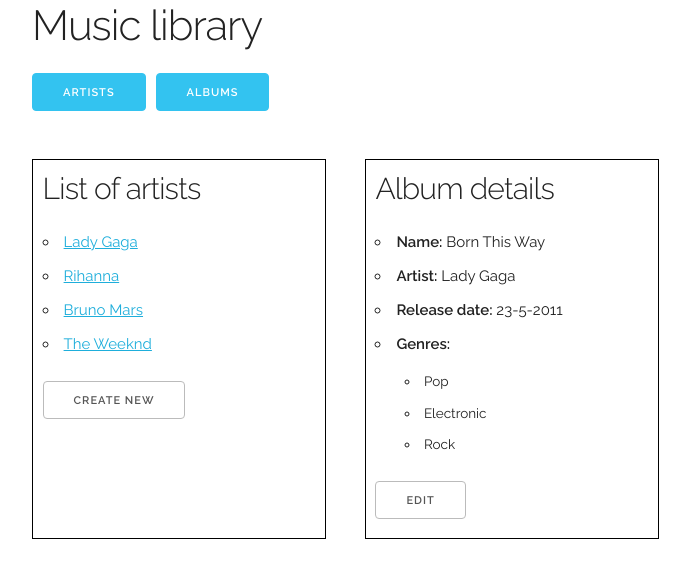
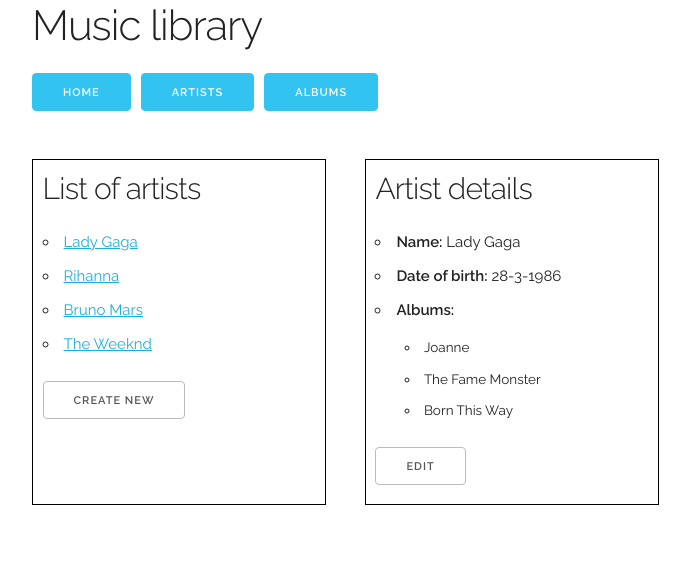
Before and after one commit to mskorsur/music-app, a React (Create React App) app in the folder client-app/: page /artists in a window 1280 px wide. Shown: the top 578 px of the page, without its empty margins (128-818 px from the left). Built offline with nearby package versions, Linux system fonts and the light colour scheme.

Commit message:
Add routing and route components

```diff
--- /dev/null
+++ b/client-app/src/AlbumContentContainer.js
@@ -0,0 +1,26 @@
+import React from 'react';
+
+import ListItemContainer from './ListItemContainer';
+import AlbumDetails from './AlbumDetails';
+
+const ARTISTS = [
+    {id: 1, name: 'Lady Gaga', url: '/artist/LadyGaga'},
+    {id: 2, name: 'Rihanna', url: '/artist/Rihanna'},
+    {id: 3, name: 'Bruno Mars', url: '/artist/BrunoMars'},
+    {id: 4, name: 'The Weeknd', url: '/artist/TheWeeknd'},
+  ];
+
+const ALBUM = {name: 'Born This Way', artist: 'Lady Gaga', releaseDate: '23-5-2011', genre: ['Pop', 'Electronic', 'Rock']};
+
+class AlbumContentContainer extends React.Component {
+    render() {
+        return (
+            <div className="row content-row">
+                <ListItemContainer type={'album'} data={ARTISTS}/>
+                <AlbumDetails data={ALBUM}/>
+            </div>
+        );
+    }
+}
+
+export default AlbumContentContainer;
--- a/client-app/src/App.js
+++ b/client-app/src/App.js
@@ -1,19 +1,12 @@
 import React, { Component } from 'react';
+import {BrowserRouter as Router} from 'react-router-dom';
+import {Route} from 'react-router-dom';
 import './App.css';
+
+import Welcome from './Welcome';
 import Navigation from './Navigation';
-import ListItemContainer from './ListItemContainer';
-import ArtistDetails from './ArtistDetails';
-import AlbumDetails from './AlbumDetails';
-
-const ARTISTS = [
-  {id: 1, name: 'Lady Gaga', url: '/artist/LadyGaga'},
-  {id: 2, name: 'Rihanna', url: '/artist/Rihanna'},
-  {id: 3, name: 'Bruno Mars', url: '/artist/BrunoMars'},
-  {id: 4, name: 'The Weeknd', url: '/artist/TheWeeknd'},
-];
-
-const ARTIST = {name: 'Lady Gaga', dob: '28-3-1986', albums: ['Joanne', 'The Fame Monster', 'Born This Way']};
-const ALBUM = {name: 'Born This Way', artist: 'Lady Gaga', releaseDate: '23-5-2011', genre: ['Pop', 'Electronic', 'Rock']};
+import ArtistContentContainer from './ArtistContentContainer';
+import AlbumContentContainer from './AlbumContentContainer';
 
 class App extends Component {
   constructor(props) {
@@ -27,16 +20,16 @@ class App extends Component {
 
   render() {
     return (
-    <div className="container">
-      <h2>Music library</h2>
-      <Navigation />
+      <Router>
+        <div className="container">
+          <h2>Music library</h2>
+          <Navigation />
 
-      <div className="row content-row">
-        <ListItemContainer type={this.state.contentType} data={ARTISTS}/>
-        <AlbumDetails type={this.state.contentType} data={ALBUM}/>
-      </div>
-
-    </div>
+          <Route path="/" exact component={Welcome} />
+          <Route path="/albums" component={AlbumContentContainer}/>
+          <Route path="/artists" component={ArtistContentContainer}/>
+        </div>
+      </Router>
     );
   }
 }
--- /dev/null
+++ b/client-app/src/ArtistContentContainer.js
@@ -0,0 +1,26 @@
+import React from 'react';
+
+import ListItemContainer from './ListItemContainer';
+import ArtistDetails from './ArtistDetails';
+
+const ARTISTS = [
+    {id: 1, name: 'Lady Gaga', url: '/artist/LadyGaga'},
+    {id: 2, name: 'Rihanna', url: '/artist/Rihanna'},
+    {id: 3, name: 'Bruno Mars', url: '/artist/BrunoMars'},
+    {id: 4, name: 'The Weeknd', url: '/artist/TheWeeknd'},
+  ];
+
+const ARTIST = {name: 'Lady Gaga', dob: '28-3-1986', albums: ['Joanne', 'The Fame Monster', 'Born This Way']};
+
+class ArtistContentContainer extends React.Component {
+    render() {
+        return (
+            <div className="row content-row">
+                <ListItemContainer type={'artist'} data={ARTISTS}/>
+                <ArtistDetails data={ARTIST}/>
+            </div>
+        );
+    }
+}
+
+export default ArtistContentContainer;
--- a/client-app/src/Navigation.js
+++ b/client-app/src/Navigation.js
@@ -1,15 +1,15 @@
 import React from 'react';
+import {Link} from 'react-router-dom';
 
 class Navigation extends React.Component {
     render() {
         return (
             <div className="row">
-            <div className="six columns">
-              <a className="button button-primary padded-button" href="#">Artists</a>
-              <a className="button button-primary padded-button" href="#">Albums</a>
+            <div className="twelve columns">
+              <Link to="/" className="button button-primary padded-button">Home</Link>
+              <Link to="/artists" className="button button-primary padded-button">Artists</Link>
+              <Link to="/albums" className="button button-primary padded-button">Albums</Link>
             </div>
-
-            <div className="six columns"></div>
           </div>
         );
     }
--- a/client-app/src/index.js
+++ b/client-app/src/index.js
@@ -3,8 +3,6 @@ import ReactDOM from 'react-dom';
 import App from './App';
 import registerServiceWorker from './registerServiceWorker';
 
-ReactDOM.render(
-    <App />,
-    document.getElementById('root')
-);
+
+ReactDOM.render(<App />, document.getElementById('root'));
 registerServiceWorker();
```
